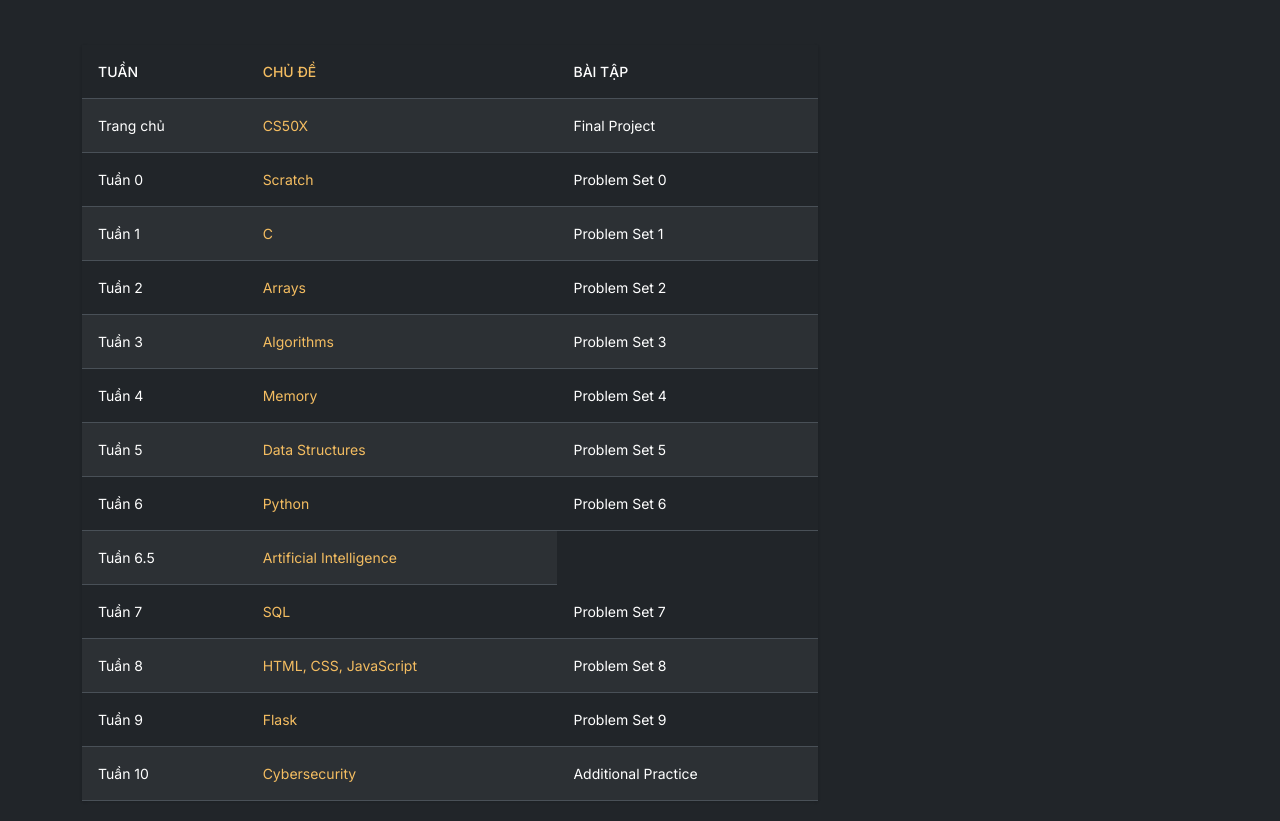
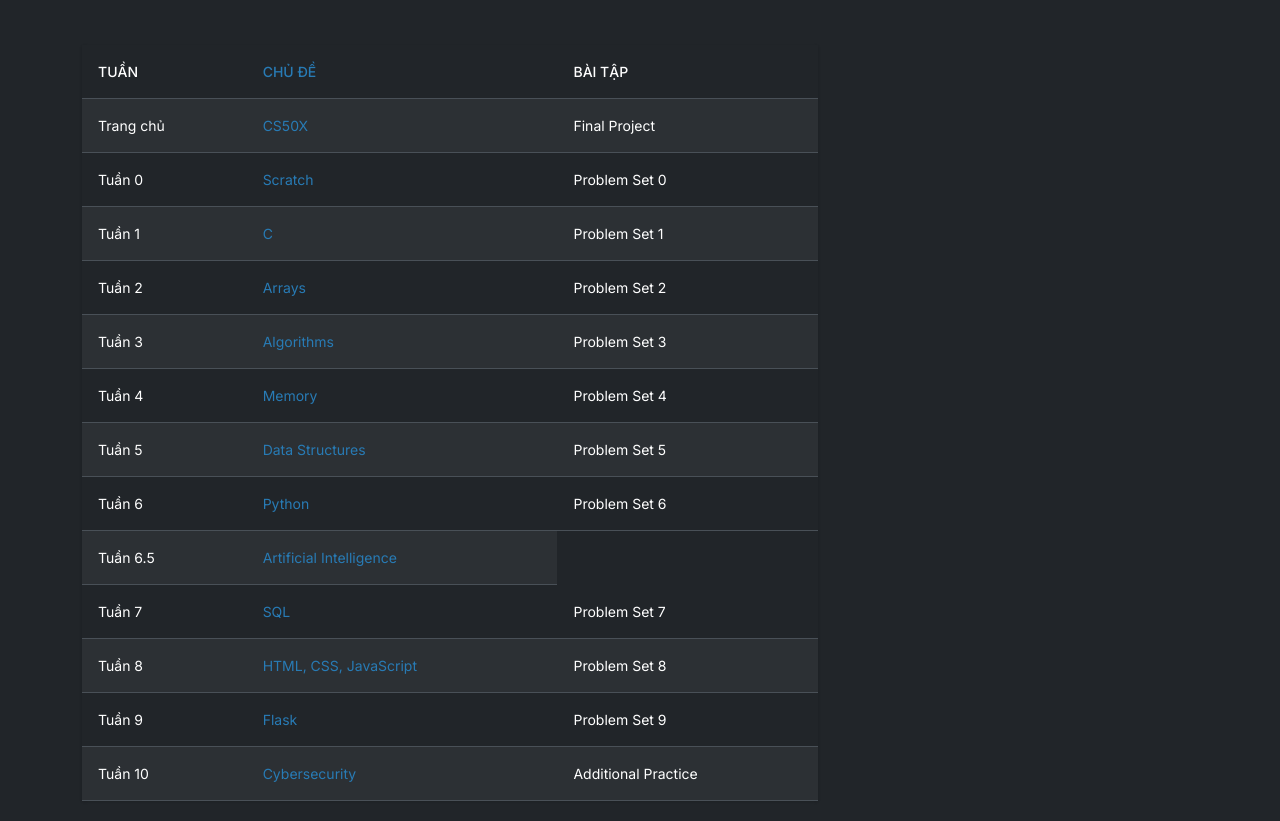
Before and after one commit to sangvo117/Motivation-and-Mindset, a plain HTML site: page cs50X.html in a window 1280 px wide. Shown: the part 211-1032 px from the top of the page. Drawn offline with nearby package versions, Linux system fonts and the light colour scheme.

Commit message:
modified color for better contrast in cs50X.html

```diff
--- a/cs50X.html
+++ b/cs50X.html
@@ -120,7 +120,7 @@
                     <thead>
                         <tr>
                             <th scope="col">Tuần</th>
-                            <th scope="col"><span class="text-warning">Chủ Đề</span></th>
+                            <th scope="col"><span class="text-info">Chủ Đề</span></th>
                             <th scope="col">Bài Tập</th>
                         </tr>
                     </thead>
@@ -129,7 +129,7 @@
                         <tr>
                             <td>Trang chủ</td>
                             <td><a class="dropdown-item" href="https://cs50.harvard.edu/x/2024/" target="_blank"><span
-                                        class="text-warning">CS50X</span></a></td>
+                                        class="text-info">CS50X</span></a></td>
 
                             <td><a class="dropdown-item" href="https://cs50.harvard.edu/x/2024/project/"
                                     target="_blank">Final Project</a></td>
@@ -138,7 +138,7 @@
                             <td><a class="dropdown-item" href="https://cs50.harvard.edu/x/2024/weeks/0/"
                                     target="_blank">Tuần 0</a></td>
                             <td><a class="dropdown-item" href="https://cs50.harvard.edu/x/2024/weeks/0/"
-                                    target="_blank"><span class="text-warning">Scratch</span></a></td>
+                                    target="_blank"><span class="text-info">Scratch</span></a></td>
 
                             <td><a class="dropdown-item" href="https://cs50.harvard.edu/x/2024/psets/0/"
                                     target="_blank">Problem Set 0</a>
@@ -148,7 +148,7 @@
                             <td><a class="dropdown-item" href="https://cs50.harvard.edu/x/2024/weeks/1/"
                                     target="_blank">Tuần 1</a></td>
                             <td><a class="dropdown-item" href="https://cs50.harvard.edu/x/2024/weeks/1/"
-                                    target="_blank"><span class="text-warning">C</span></a></td>
+                                    target="_blank"><span class="text-info">C</span></a></td>
 
                             <td><a class="dropdown-item" href="https://cs50.harvard.edu/x/2024/psets/1/"
                                     target="_blank">Problem Set 1</a></td>
@@ -158,7 +158,7 @@
                                     target="_blank">Tuần 2</a>
                             </td>
                             <td><a class="dropdown-item" href="https://cs50.harvard.edu/x/2024/weeks/2/"
-                                    target="_blank"><span class="text-warning">Arrays</span></a>
+                                    target="_blank"><span class="text-info">Arrays</span></a>
                             </td>
 
                             <td><a class="dropdown-item" href="https://cs50.harvard.edu/x/2024/psets/2/"
@@ -169,7 +169,7 @@
                             <td><a class="dropdown-item" href="https://cs50.harvard.edu/x/2024/weeks/3/"
                                     target="_blank">Tuần 3</a></td>
                             <td><a class="dropdown-item" href="https://cs50.harvard.edu/x/2024/weeks/3/"
-                                    target="_blank"><span class="text-warning">Algorithms</span></a></td>
+                                    target="_blank"><span class="text-info">Algorithms</span></a></td>
 
                             <td><a class="dropdown-item" href="https://cs50.harvard.edu/x/2024/psets/3/"
                                     target="_blank">Problem Set 3</a></td>
@@ -178,7 +178,7 @@
                             <td><a class="dropdown-item" href="https://cs50.harvard.edu/x/2024/weeks/4/"
                                     target="_blank">Tuần 4</a></td>
                             <td><a class="dropdown-item" href="https://cs50.harvard.edu/x/2024/weeks/4/"
-                                    target="_blank"><span class="text-warning">Memory</span></a></td>
+                                    target="_blank"><span class="text-info">Memory</span></a></td>
 
                             <td><a class="dropdown-item" href="https://cs50.harvard.edu/x/2024/psets/4/"
                                     target="_blank">Problem Set 4</a>
@@ -188,7 +188,7 @@
                             <td><a class="dropdown-item" href="https://cs50.harvard.edu/x/2024/weeks/5/"
                                     target="_blank">Tuần 5</a></td>
                             <td><a class="dropdown-item" href="https://cs50.harvard.edu/x/2024/weeks/5/"
-                                    target="_blank"><span class="text-warning">Data Structures</span></a></td>
+                                    target="_blank"><span class="text-info">Data Structures</span></a></td>
 
                             <td><a class="dropdown-item" href="https://cs50.harvard.edu/x/2024/psets/5/"
                                     target="_blank">Problem Set 5</a></td>
@@ -198,7 +198,7 @@
                                     target="_blank">Tuần 6</a>
                             </td>
                             <td><a class="dropdown-item" href="https://cs50.harvard.edu/x/2024/weeks/6/"
-                                    target="_blank"><span class="text-warning">Python</span></a>
+                                    target="_blank"><span class="text-info">Python</span></a>
                             </td>
 
                             <td><a class="dropdown-item" href="https://cs50.harvard.edu/x/2024/psets/6/"
@@ -210,7 +210,7 @@
                                     target="_blank">Tuần 6.5</a>
                             </td>
                             <td><a class="dropdown-item" href="https://cs50.harvard.edu/x/2024/weeks/ai/"
-                                    target="_blank"><span class="text-warning">Artificial
+                                    target="_blank"><span class="text-info">Artificial
                                         Intelligence</span></a>
                             </td>
 
@@ -219,7 +219,7 @@
                             <td><a class="dropdown-item" href="https://cs50.harvard.edu/x/2024/weeks/7/"
                                     target="_blank">Tuần 7</a></td>
                             <td><a class="dropdown-item" href="https://cs50.harvard.edu/x/2024/weeks/7/"
-                                    target="_blank"><span class="text-warning">SQL</span></a></td>
+                                    target="_blank"><span class="text-info">SQL</span></a></td>
 
                             <td><a class="dropdown-item" href="https://cs50.harvard.edu/x/2024/psets/7/"
                                     target="_blank">Problem Set 7</a></td>
@@ -228,7 +228,7 @@
                             <td><a class="dropdown-item" href="https://cs50.harvard.edu/x/2024/weeks/8/"
                                     target="_blank">Tuần 8</a></td>
                             <td><a class="dropdown-item" href="https://cs50.harvard.edu/x/2024/weeks/8/"
-                                    target="_blank"><span class="text-warning">HTML, CSS, JavaScript</span></a></td>
+                                    target="_blank"><span class="text-info">HTML, CSS, JavaScript</span></a></td>
 
                             <td><a class="dropdown-item" href="https://cs50.harvard.edu/x/2024/psets/8/"
                                     target="_blank">Problem Set 8</a></td>
@@ -237,7 +237,7 @@
                             <td><a class="dropdown-item" href="https://cs50.harvard.edu/x/2024/weeks/9/"
                                     target="_blank">Tuần 9</a></td>
                             <td><a class="dropdown-item" href="https://cs50.harvard.edu/x/2024/weeks/9/"
-                                    target="_blank"><span class="text-warning">Flask</span></a></td>
+                                    target="_blank"><span class="text-info">Flask</span></a></td>
 
                             <td><a class="dropdown-item" href="https://cs50.harvard.edu/x/2024/psets/9/"
                                     target="_blank">Problem Set 9</a></td>
@@ -246,7 +246,7 @@
                             <td><a class="dropdown-item" href="https://cs50.harvard.edu/x/2024/weeks/10/"
                                     target="_blank">Tuần 10</a></td>
                             <td><a class="dropdown-item" href="https://cs50.harvard.edu/x/2024/weeks/10/"
-                                    target="_blank"><span class="text-warning">Cybersecurity</span></a></td>
+                                    target="_blank"><span class="text-info">Cybersecurity</span></a></td>
                             <td><a class="dropdown-item" href="https://cs50.harvard.edu/x/2024/practice/"
                                     target="_blank">Additional Practice</a></td>
                         </tr>
```
